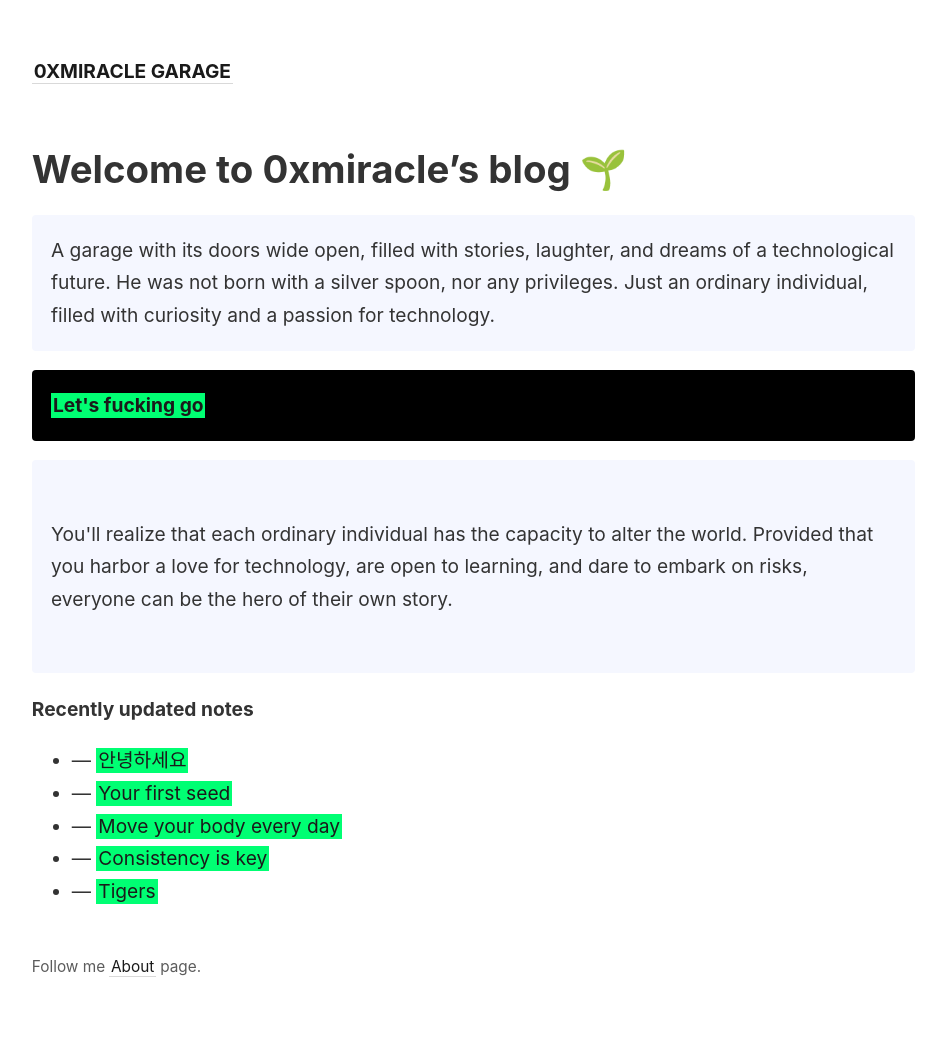
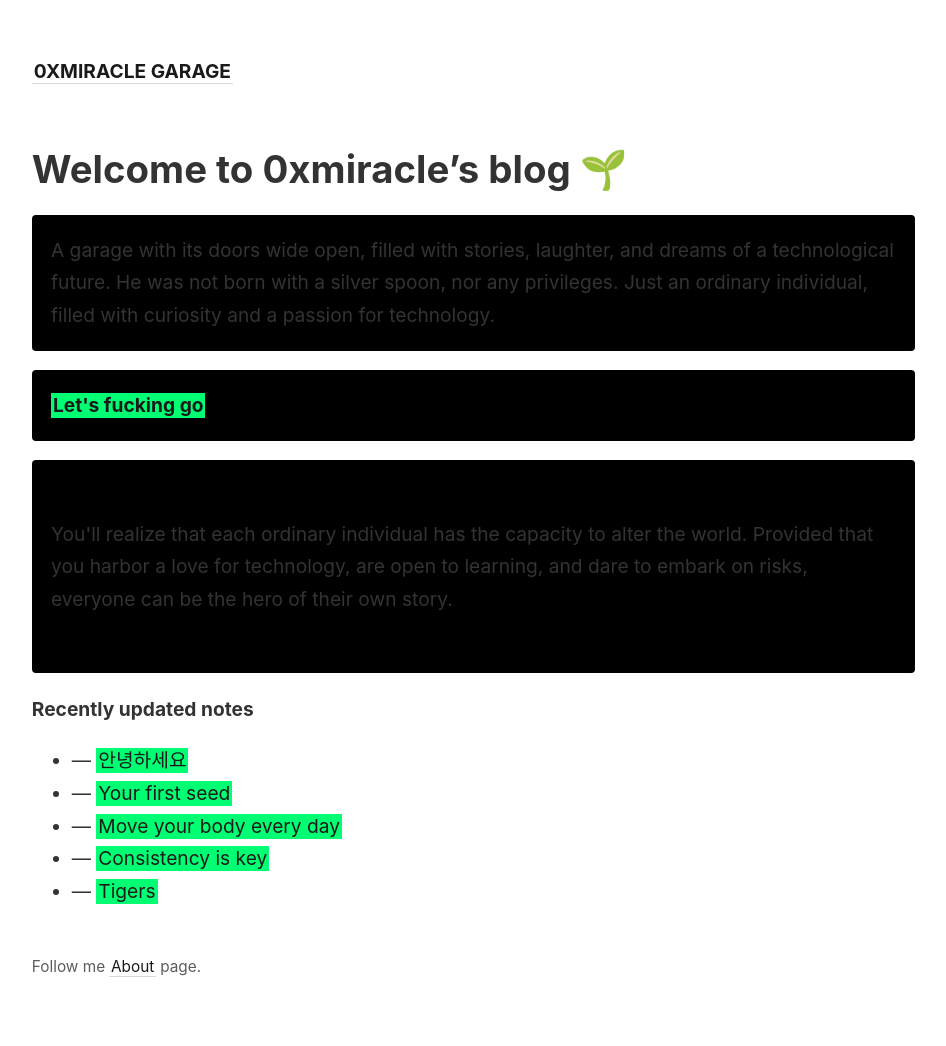
Before and after one commit to lkyxuan/bbbblog, a Jekyll site: the page built from _pages/index.md, in a window 1280 px wide. Shown: the whole page, without its empty margins (45-991 px from the left). Built offline with Jekyll 4.4.1, drawn with Linux system fonts in a browser that asks for light colours.

Commit message:
vault backup: 2023-07-14 05:03:43
Affected files:
_pages/index.md

```diff
--- a/_pages/index.md
+++ b/_pages/index.md
@@ -7,7 +7,7 @@ permalink: /
 
 # Welcome to 0xmiracle's blog 🌱
 
-<p style="padding: 1em 1em; background: #f5f7ff; border-radius: 4px;">
+<p style="padding: 1em 1em; background: #000000; border-radius: 4px;">
 
 
  A garage with its doors wide open, filled with stories, laughter, and dreams of a technological future. He was not born with a silver spoon, nor any privileges.  Just an ordinary individual, filled with curiosity and a passion for technology.
@@ -15,7 +15,7 @@ permalink: /
 <p style="padding: 1em 1em; background: #000000; border-radius: 4px;">
 <span style="font-weight: bold">[[Content Index|Let's fucking go]]</span>
 </p>
-<p style="padding: 3em 1em; background: #f5f7ff; border-radius: 4px;">
+<p style="padding: 3em 1em; background: #000000; border-radius: 4px;">
 You'll realize that each ordinary individual has the capacity to alter the world. Provided that you harbor a love for technology, are open to learning, and dare to embark on risks, everyone can be the hero of their own story.
 </p>
 
```
